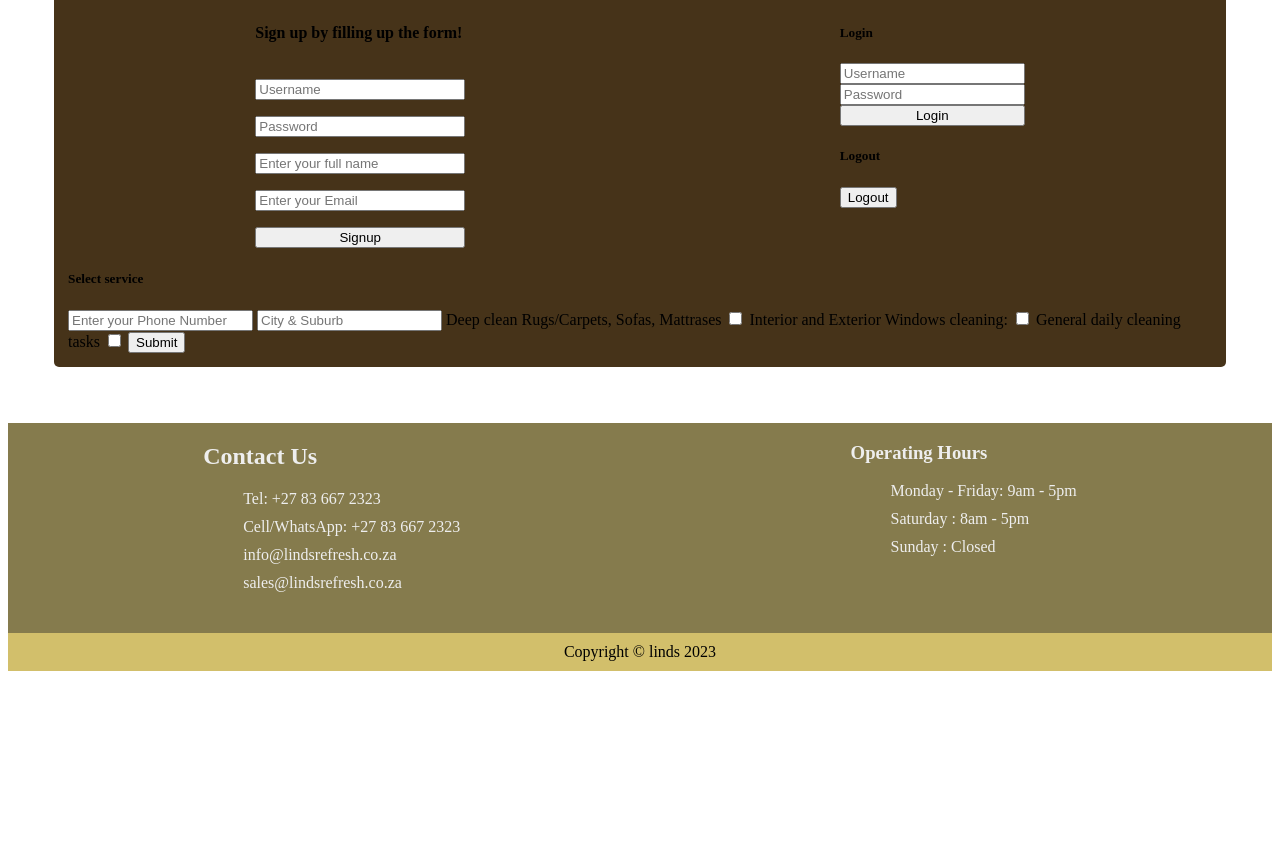
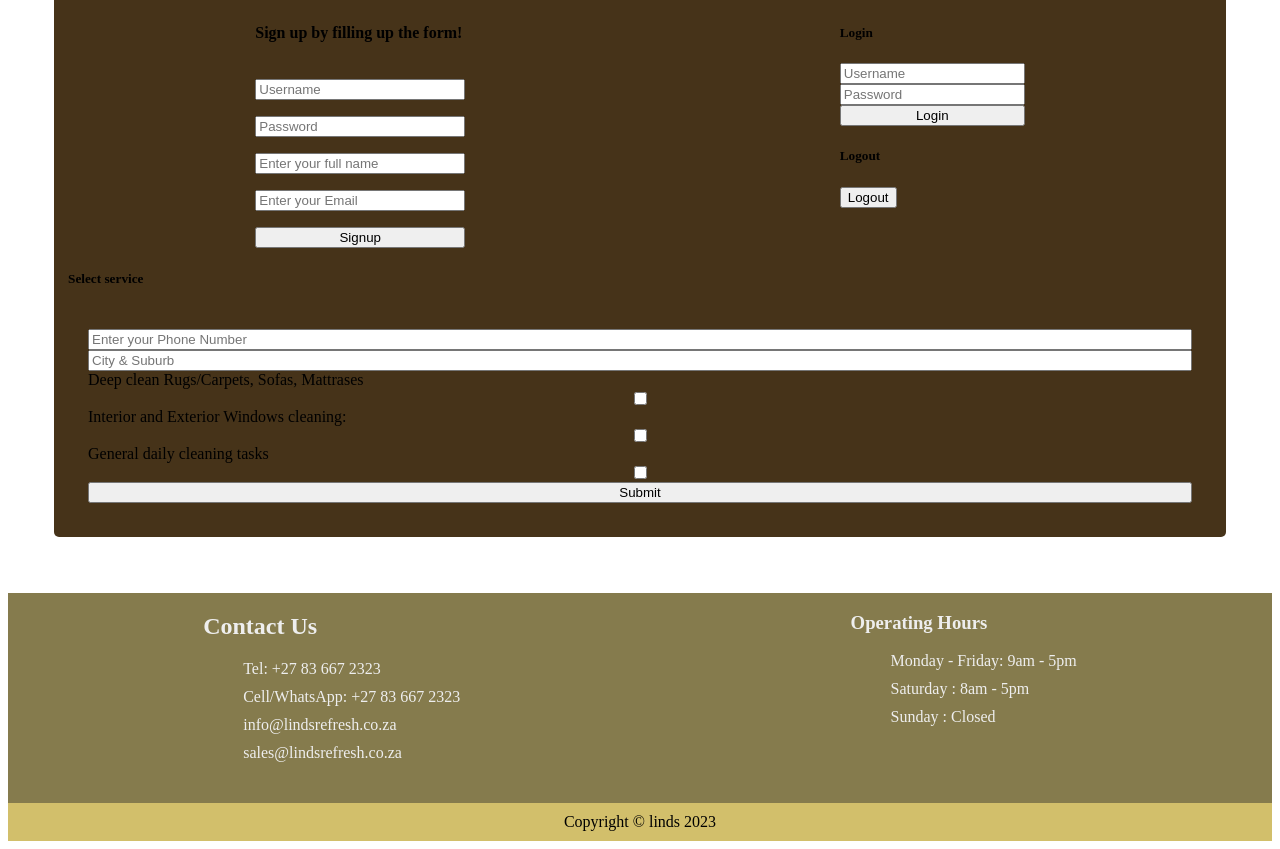
Before and after one commit to 0ctoberZA/final-project, a website: page index.html in a window 1280 px wide. Shown: the part 1998-2847 px from the top of the page. Before the commit the page ends 2677 px from the top, so only its background shows below. Drawn offline with Linux system fonts and the light colour scheme; no server answers.

Commit message:
form fixes

```diff
--- a/style.css
+++ b/style.css
@@ -188,6 +188,12 @@ a {
   flex-direction: column;
 }
 
+#serviceForm {
+  display: flex;
+  flex-direction: column;
+  padding: 20px;
+}
+
 .bookNow {
   display: flex;
   flex-direction: column;
```
Also changed, not shown: 1 other file.
